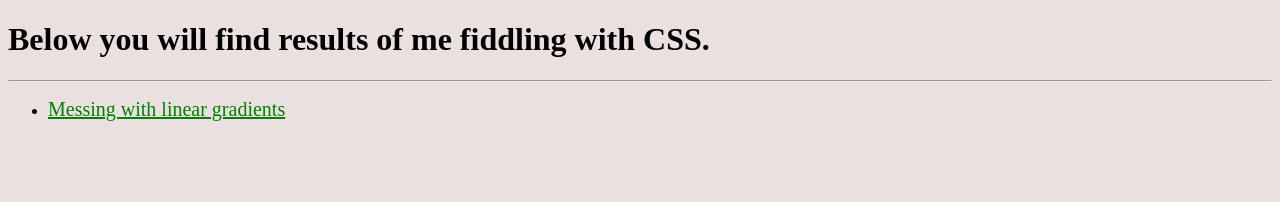
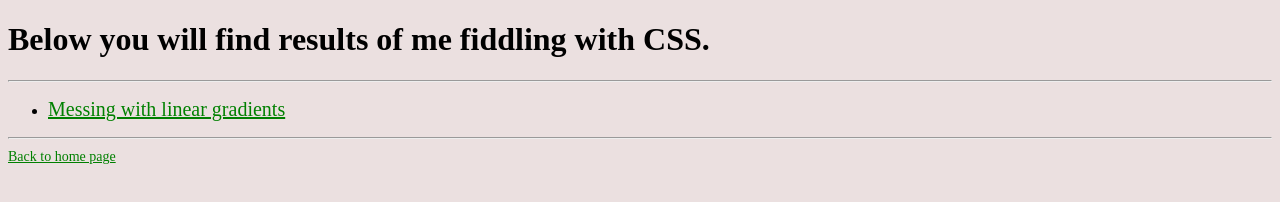
Before and after one commit to Ralphsmagalphs/Ralphsmagalphs.github.io, a plain HTML site: page css foolery.html in a window 1280 px wide. Drawn offline with Linux system fonts and the light colour scheme.

Commit message:
Added link that redirects to the index

```diff
--- a/css foolery.html
+++ b/css foolery.html
@@ -10,6 +10,10 @@
 .readable-text {
 	font-size: 20px;
 	color: green;
+}
+
+#mini {
+	font-size: 14px;
 }
 
 </style>
@@ -27,5 +31,11 @@ Below you will find results of me fiddling with CSS.
  <li> <a class = "readable-text" href = "gradients.html"> Messing with linear gradients</a> </li>
 </ul>
 
+
+
+<hr>
+<a class = "readable-text" id = "mini" href = "index.html"> Back to home page </a>
 </body>
+
+
 </html>
```
